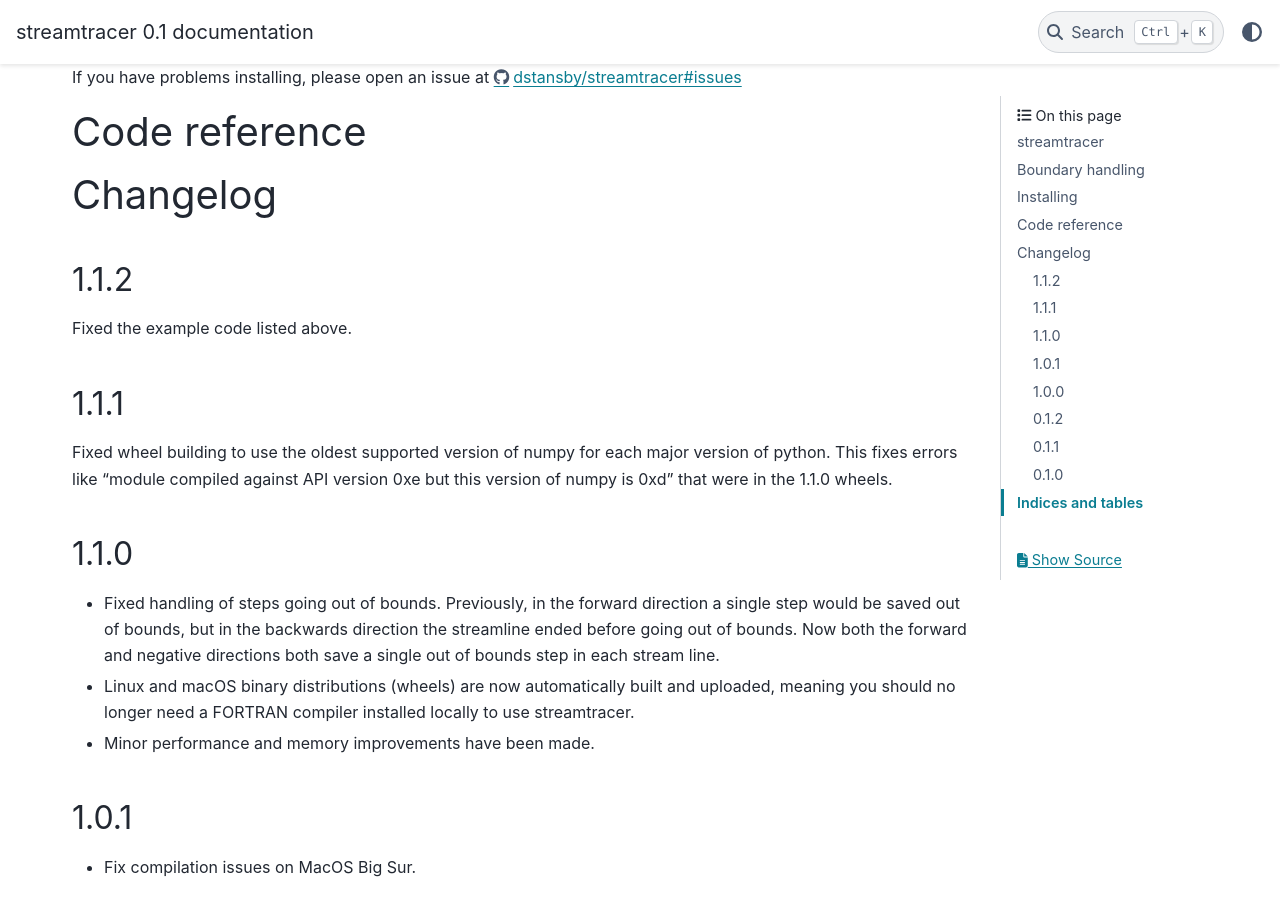
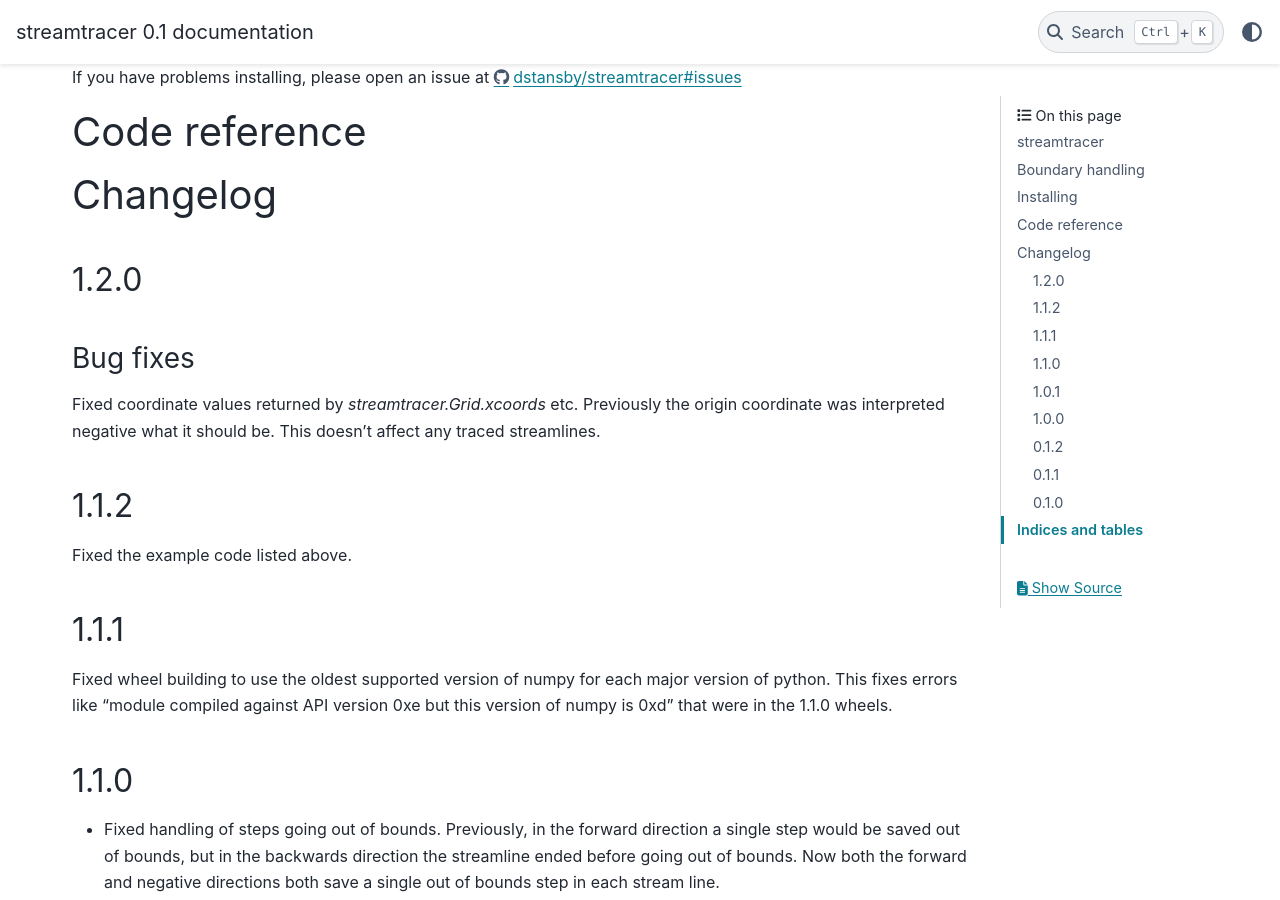
Before and after one commit to sunpy/streamtracer, a Sphinx documentation site: the page built from doc/index.rst, in a window 1280 px wide and 900 px high, scrolled down 1178 px. Built offline with Sphinx 7.4.7 and the PyData theme 0.15.4, drawn with Linux system fonts in a browser that asks for light colours; pages that are not in the unit, such as notebooks, are missing from menus.

Commit message:
Bugfix for origin coord sign

```diff
--- a/doc/index.rst
+++ b/doc/index.rst
@@ -72,6 +72,14 @@
 Changelog
 =========
 
+1.2.0
+-----
+Bug fixes
+~~~~~~~~~
+Fixed coordinate values returned by `streamtracer.Grid.xcoords` etc. Previously
+the origin coordinate was interpreted negative what it should be. This doesn't
+affect any traced streamlines.
+
 1.1.2
 -----
 Fixed the example code listed above.
```
Also changed, not shown: 2 other files.
